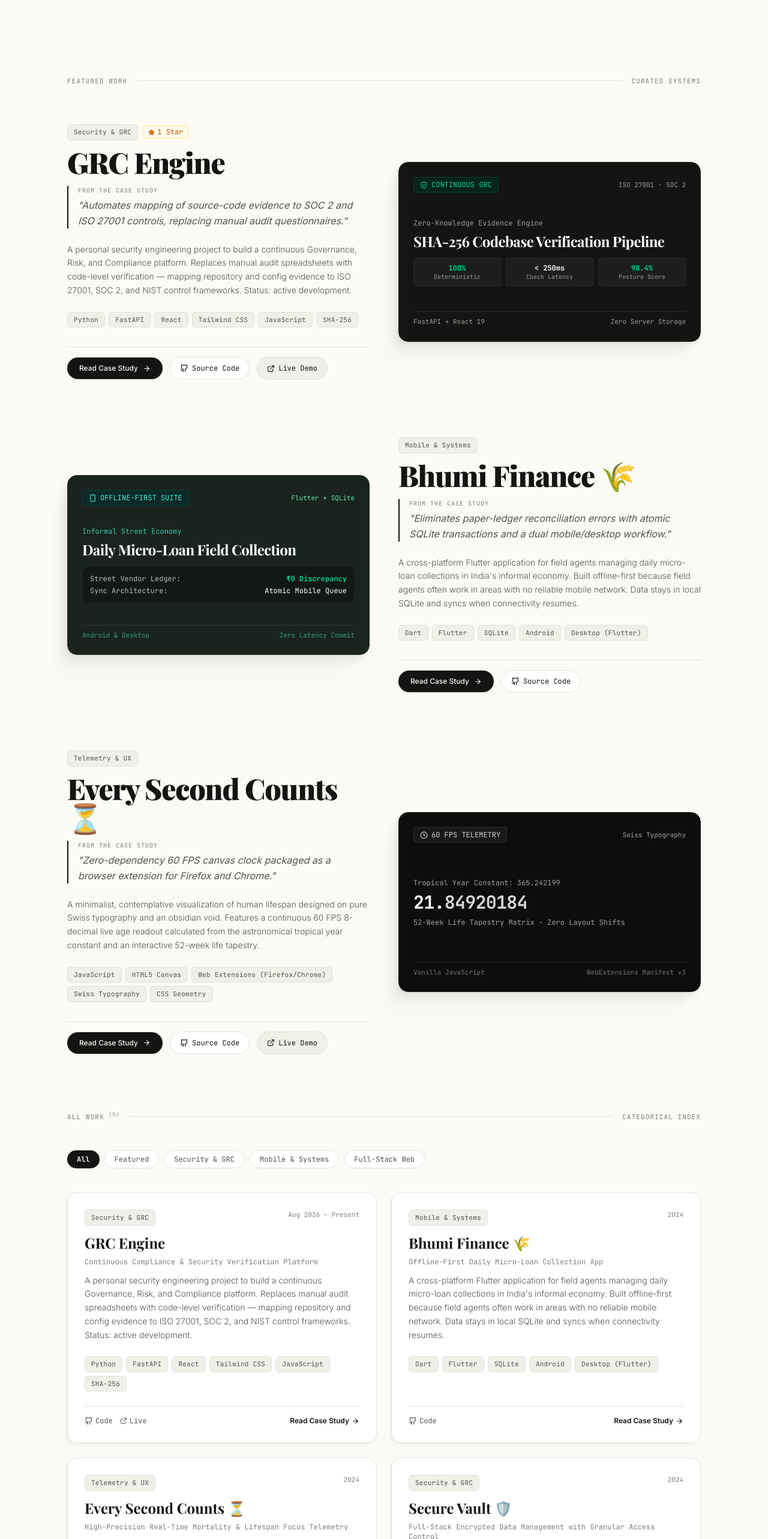
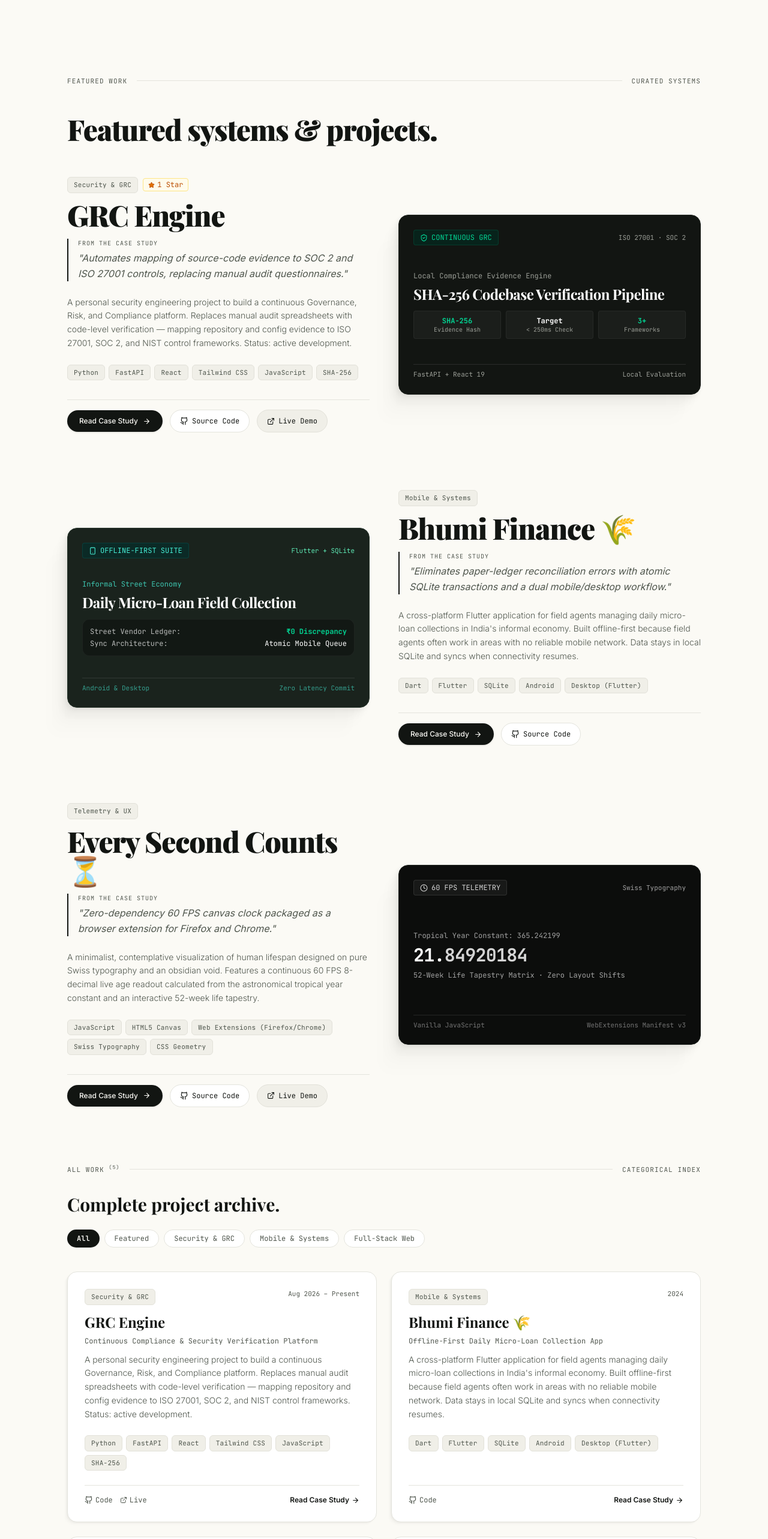
Before and after one commit to kab5DeR4/portfolio-website, a Next.js app: page / in a window 1280 px wide. Shown: the part 800-3366 px from the top of the page at 60% size. Built offline with nearby package versions, Linux system fonts and the light colour scheme; a web font is replaced by a local one.

Commit message:
a11y(projects): fix heading hierarchy, mockups and add descriptive link labels

```diff
--- a/src/components/sections/ProjectsSection.tsx
+++ b/src/components/sections/ProjectsSection.tsx
@@ -30,29 +30,29 @@ function EditorialMockup({ project }: { project: ProjectCaseStudy }) {
         </div>
 
         <div className="my-auto py-4">
-          <div className="text-xs font-mono text-[#9b9e97] mb-1.5">Zero-Knowledge Evidence Engine</div>
+          <div className="text-xs font-mono text-[#9b9e97] mb-1.5">Local Compliance Evidence Engine</div>
           <div className="text-xl sm:text-2xl font-serif font-bold tracking-tight text-white mb-3">
             SHA-256 Codebase Verification Pipeline
           </div>
           <div className="grid grid-cols-3 gap-2 text-center text-xs font-mono">
             <div className="p-2 rounded bg-white/[0.04] border border-white/5">
-              <div className="text-emerald-400 font-bold">100%</div>
-              <div className="text-[10px] text-[#9b9e97]">Deterministic</div>
+              <div className="text-emerald-400 font-bold">SHA-256</div>
+              <div className="text-[10px] text-[#9b9e97]">Evidence Hash</div>
             </div>
             <div className="p-2 rounded bg-white/[0.04] border border-white/5">
-              <div className="text-white font-bold">&lt; 250ms</div>
-              <div className="text-[10px] text-[#9b9e97]">Check Latency</div>
+              <div className="text-white font-bold">Target</div>
+              <div className="text-[10px] text-[#9b9e97]">&lt; 250ms Check</div>
             </div>
             <div className="p-2 rounded bg-white/[0.04] border border-white/5">
-              <div className="text-emerald-400 font-bold">98.4%</div>
-              <div className="text-[10px] text-[#9b9e97]">Posture Score</div>
+              <div className="text-emerald-400 font-bold">3+</div>
+              <div className="text-[10px] text-[#9b9e97]">Frameworks</div>
             </div>
           </div>
         </div>
 
         <div className="flex items-center justify-between text-[11px] font-mono text-[#9b9e97] pt-2 border-t border-white/10">
           <span>FastAPI + React 19</span>
-          <span>Zero Server Storage</span>
+          <span>Local Evaluation</span>
         </div>
       </div>
     );
@@ -166,15 +166,19 @@ export default function ProjectsSection() {
     <section id="projects" className="py-16 md:py-24 px-4 sm:px-6 md:px-12 max-w-6xl mx-auto w-full">
 
       {/* signature jose ocando divider */}
-      <div className="flex items-center gap-4 mb-16">
-        <span className="text-[11px] font-mono tracking-widest uppercase text-[#7c8279] flex-shrink-0">
+      <div className="flex items-center gap-4 mb-12">
+        <span className="text-[11px] font-mono tracking-widest uppercase text-[#525850] flex-shrink-0">
           Featured Work
         </span>
         <div className="h-px bg-[#e4e4dd] w-full" />
-        <span className="text-[11px] font-mono tracking-widest uppercase text-[#7c8279] flex-shrink-0">
+        <span className="text-[11px] font-mono tracking-widest uppercase text-[#525850] flex-shrink-0">
           Curated Systems
         </span>
       </div>
+
+      <h2 className="text-3xl sm:text-4xl md:text-5xl font-serif font-black tracking-tight text-[#121512] mb-14">
+        Featured systems & projects.
+      </h2>
 
       {/* alternating feature blocks */}
       <div className="space-y-16 sm:space-y-24 mb-24">
@@ -211,7 +215,7 @@ export default function ProjectsSection() {
 
                   {/* quote from the case study */}
                   <div className="mb-6 pl-4 border-l-2 border-[#121512]">
-                    <div className="text-[10px] font-mono uppercase tracking-widest text-[#7c8279] mb-1">
+                    <div className="text-[10px] font-mono uppercase tracking-widest text-[#525850] mb-1">
                       From the case study
                     </div>
                     <p className="text-sm sm:text-base text-[#4f564d] italic leading-relaxed">
@@ -237,6 +241,7 @@ export default function ProjectsSection() {
                 <div className="flex flex-wrap items-center gap-3 pt-4 border-t border-[#e4e4dd]">
                   <Link
                     href={`/case-study/${project.slug}`}
+                    aria-label={`Read case study for ${project.title}`}
                     className="px-5 py-2.5 rounded-full bg-[#121512] text-[#fbfaf5] text-xs font-medium hover:bg-[#252a24] transition-all flex items-center gap-2 group shadow-sm"
                   >
                     <span>Read Case Study</span>
@@ -247,6 +252,7 @@ export default function ProjectsSection() {
                     href={project.githubUrl}
                     target="_blank"
                     rel="noreferrer"
+                    aria-label={`View source code for ${project.title} on GitHub`}
                     className="px-4 py-2.5 rounded-full bg-[#ffffff] hover:bg-[#f6f5ef] border border-[#e4e4dd] text-xs font-mono text-[#121512] flex items-center gap-1.5 transition-colors"
                   >
                     <GithubIcon size={14} /> Source Code
@@ -257,6 +263,7 @@ export default function ProjectsSection() {
                       href={project.liveUrl}
                       target="_blank"
                       rel="noreferrer"
+                      aria-label={`Launch live demo for ${project.title}`}
                       className="px-4 py-2.5 rounded-full bg-[#f0efe8] hover:bg-[#e6e5de] border border-[#e2e1d9] text-xs font-mono text-[#121512] flex items-center gap-1.5 transition-colors"
                     >
                       <ExternalLink size={13} /> Live Demo
@@ -277,15 +284,19 @@ export default function ProjectsSection() {
       </div>
 
       {/* second divider: full index */}
-      <div className="flex items-center gap-4 mb-12">
-        <span className="text-[11px] font-mono tracking-widest uppercase text-[#7c8279] flex-shrink-0">
+      <div className="flex items-center gap-4 mb-8">
+        <span className="text-[11px] font-mono tracking-widest uppercase text-[#525850] flex-shrink-0">
           All Work <sup>({projectsData.length})</sup>
         </span>
         <div className="h-px bg-[#e4e4dd] w-full" />
-        <span className="text-[11px] font-mono tracking-widest uppercase text-[#7c8279] flex-shrink-0">
+        <span className="text-[11px] font-mono tracking-widest uppercase text-[#525850] flex-shrink-0">
           Categorical Index
         </span>
       </div>
+
+      <h3 className="text-2xl sm:text-3xl font-serif font-bold text-[#121512] mb-6">
+        Complete project archive.
+      </h3>
 
       {/* category filter pills */}
       <div className="flex flex-wrap gap-2 mb-10 justify-center md:justify-start">
@@ -318,14 +329,14 @@ export default function ProjectsSection() {
             <div>
               <div className="flex items-start justify-between gap-3 mb-3">
                 <span className="label-tag">{project.category}</span>
-                <span className="text-[11px] font-mono text-[#7c8279]">{project.duration}</span>
+                <span className="text-[11px] font-mono text-[#525850]">{project.duration}</span>
               </div>
 
               <h4 className="text-2xl font-serif font-bold text-[#121512] mb-2 group-hover:text-[#4f564d] transition-colors">
                 {project.title}
               </h4>
 
-              <p className="text-xs text-[#7c8279] font-mono mb-3">
+              <p className="text-xs text-[#525850] font-mono mb-3">
                 {project.tagline}
               </p>
 
@@ -348,6 +359,7 @@ export default function ProjectsSection() {
                   href={project.githubUrl}
                   target="_blank"
                   rel="noreferrer"
+                  aria-label={`View code for ${project.title} on GitHub`}
                   className="text-xs font-mono text-[#4f564d] hover:text-[#121512] flex items-center gap-1 transition-colors"
                 >
                   <GithubIcon size={14} /> Code
@@ -357,6 +369,7 @@ export default function ProjectsSection() {
                     href={project.liveUrl}
                     target="_blank"
                     rel="noreferrer"
+                    aria-label={`View live demo for ${project.title}`}
                     className="text-xs font-mono text-[#4f564d] hover:text-[#121512] flex items-center gap-1 transition-colors"
                   >
                     <ExternalLink size={12} /> Live
@@ -366,6 +379,7 @@ export default function ProjectsSection() {
 
               <Link
                 href={`/case-study/${project.slug}`}
+                aria-label={`Read case study for ${project.title}`}
                 className="text-xs font-semibold text-[#121512] flex items-center gap-1 hover:translate-x-0.5 transition-transform"
               >
                 <span>Read Case Study</span>
```
